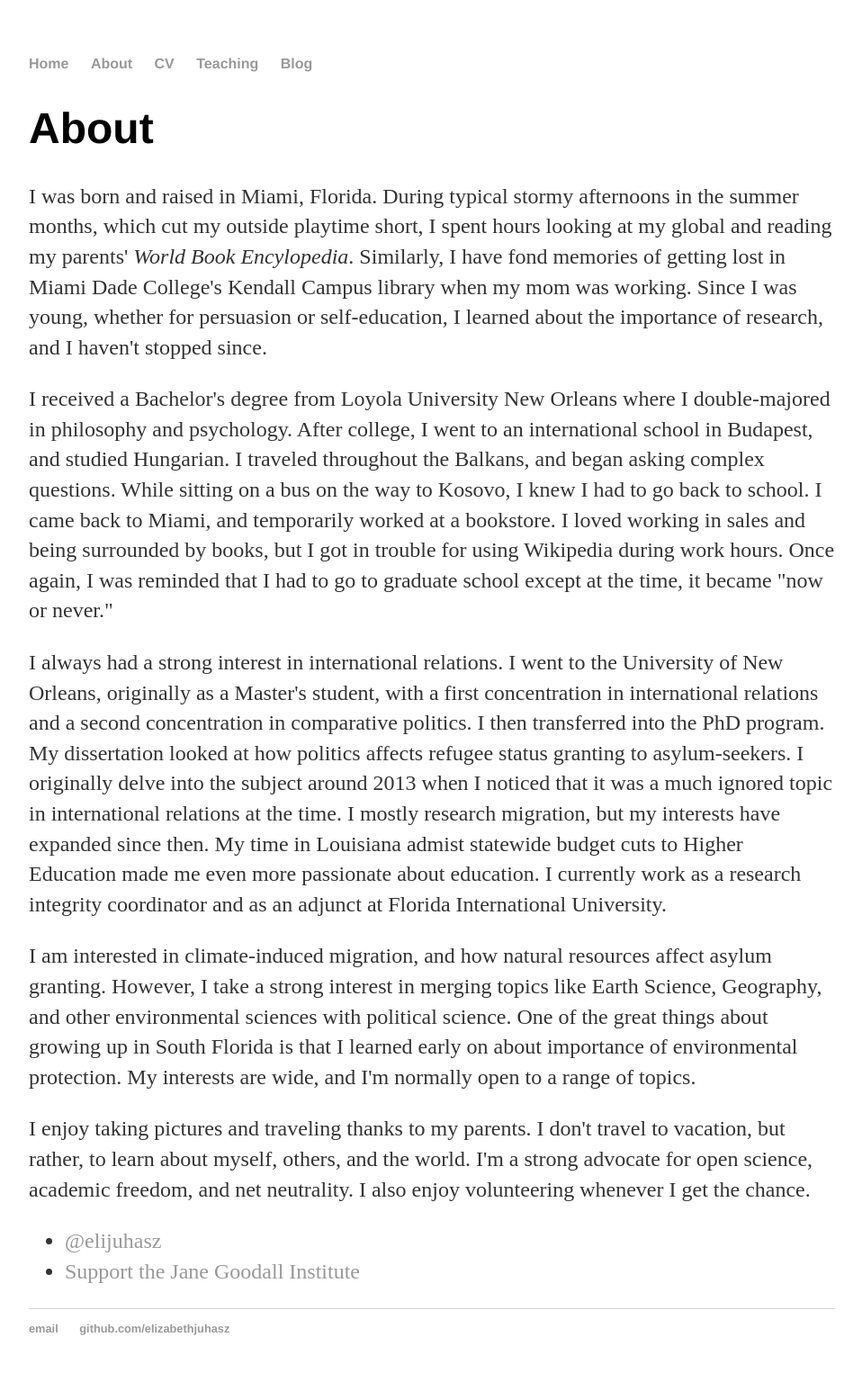
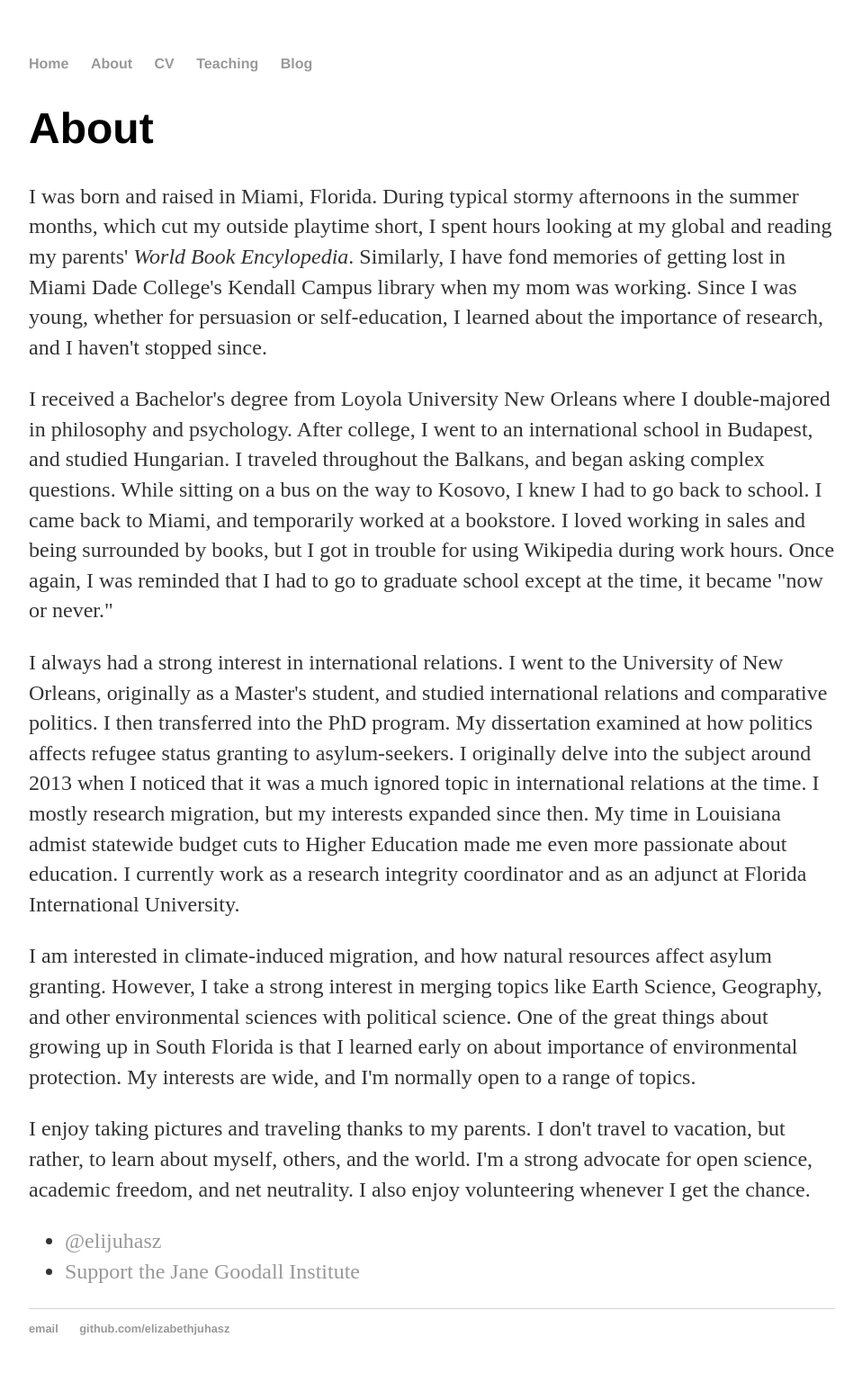
Before and after one commit to elizabethjuhasz/elizabethjuhasz.github.io, a Jekyll site: the page built from about/index.html, in a window 1280 px wide. Shown: the whole page at 90% size, without its empty margins (160-1118 px from the left). Built offline with Jekyll 4.4.1, drawn with Linux system fonts in a browser that asks for light colours.

Commit message:
Update index.html

```diff
--- a/about/index.html
+++ b/about/index.html
@@ -7,7 +7,7 @@
 			<h1>About</h1>
 			<p>I was born and raised in Miami, Florida. During typical stormy afternoons in the summer months, which cut my outside playtime short, I spent hours looking at my global and reading my parents' <i>World Book Encylopedia</i>. Similarly, I have fond memories of getting lost in Miami Dade College's Kendall Campus library when my mom was working. Since I was young, whether for persuasion or self-education, I learned about the importance of research, and I haven't stopped since.</p>
 		        <p>I received a Bachelor's degree from Loyola University New Orleans where I double-majored in philosophy and psychology. After college, I went to an international school in Budapest, and studied Hungarian. I traveled throughout the Balkans, and began asking complex questions. While sitting on a bus on the way to Kosovo, I knew I had to go back to school. I came back to Miami, and temporarily worked at a bookstore. I loved working in sales and being surrounded by books, but I got in trouble for using Wikipedia during work hours. Once again, I was reminded that I had to go to graduate school except at the time, it became "now or never."</p>
-			<p>I always had a strong interest in international relations. I went to the University of New Orleans, originally as a Master's student, with a first concentration in international relations and a second concentration in comparative politics. I then transferred into the PhD program. My dissertation looked at how politics affects refugee status granting to asylum-seekers. I originally delve into the subject around 2013 when I noticed that it was a much ignored topic in international relations at the time. I mostly research migration, but my interests have expanded since then. My time in Louisiana admist statewide budget cuts to Higher Education made me even more passionate about education.
+			<p>I always had a strong interest in international relations. I went to the University of New Orleans, originally as a Master's student, and studied international relations and comparative politics. I then transferred into the PhD program. My dissertation examined at how politics affects refugee status granting to asylum-seekers. I originally delve into the subject around 2013 when I noticed that it was a much ignored topic in international relations at the time. I mostly research migration, but my interests expanded since then. My time in Louisiana admist statewide budget cuts to Higher Education made me even more passionate about education.
 			 I currently work as a research integrity coordinator and as an adjunct at Florida International University.</p>
 			<p>I am interested in climate-induced migration, and how natural resources affect asylum granting. However, I take a strong interest in merging topics like Earth Science, Geography, and other environmental sciences with political science. One of the great things about growing up in South Florida is that I learned early on about importance of environmental protection. My interests are wide, and I'm normally open to a range of topics.</p>
 			<p>I enjoy taking pictures and traveling thanks to my parents. I don't travel to vacation, but rather, to learn about myself, others, and the world. I'm a strong advocate for open science, academic freedom, and net neutrality. I also enjoy volunteering whenever I get the chance.</p>
```
